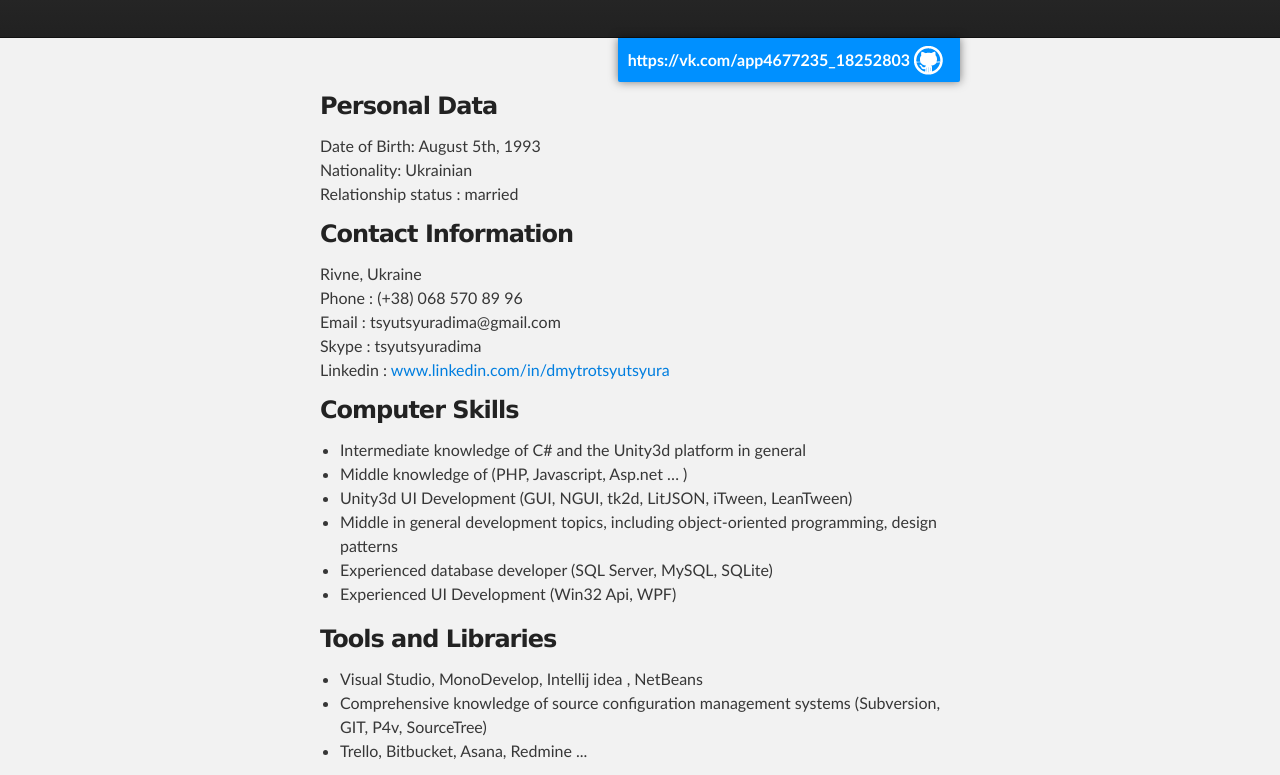
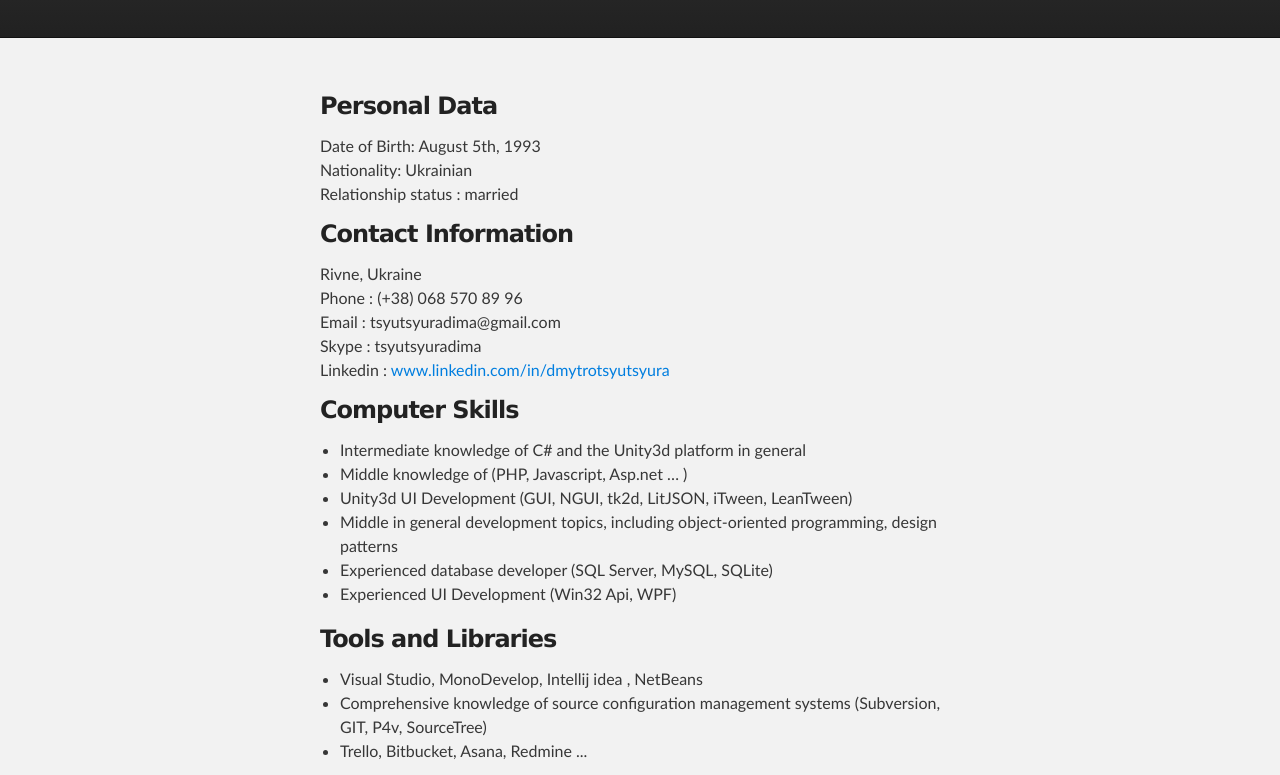
Before and after one commit to tsyutsyuradima/tsyutsyuradima.github.io, a plain HTML site: page index.html in a window 1280 px wide. Shown: the part 172-947 px from the top of the page. Drawn offline with Linux system fonts and the light colour scheme.

Commit message:
test comit from idea

```diff
--- a/index.html
+++ b/index.html
@@ -33,6 +33,7 @@
 
     <div id="main_content_wrap" class="outer">
       <section id="main_content" class="inner">
+
         <h3>Personal Data</h3>
             Date of Birth: August 5th, 1993    <br/>
             Nationality: Ukrainian             <br/>
@@ -67,7 +68,7 @@
         2013 - present <i>JoyRocks</i>
           <ul>
               <li>(01.05.2013 - 01.08.2013) & (01.10.2014 - 01.03.2015) Back-end (server - admin tools)
-                  for few games in JoyRocks game studio <a id="forkme_banner" href="">https://vk.com/app4677235_18252803</a> and Unity version
+                  for few games in JoyRocks game studio <a href="">https://vk.com/app4677235_18252803</a> and Unity version
                   (Php,Javascript, Zend Framework and Bluz Framework, Ajax, JQuery, MySQL, memcached, redis,
                   google api, Linux commandLine CentOS, creating and optimization DB)           </li>
 
```
